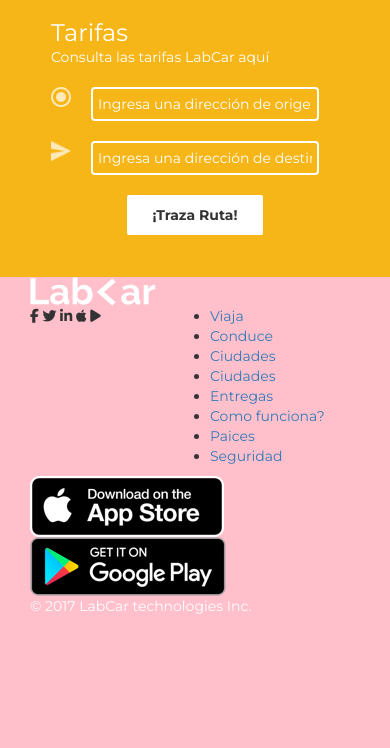
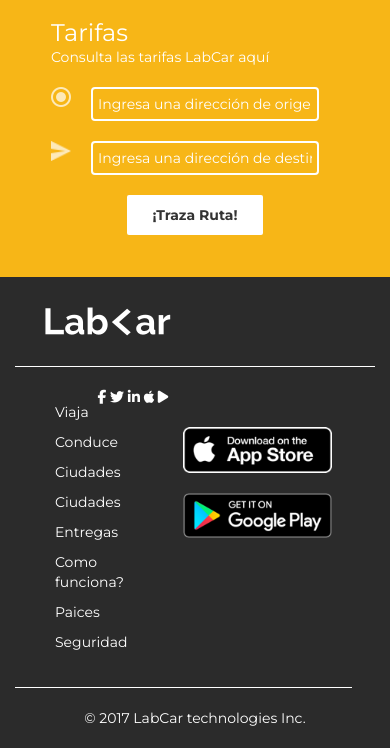
Before and after one commit to MinaRoll/labcar, a plain HTML site: page index.html in a window 390 px wide. Shown: the part 1813-2561 px from the top of the page. Before the commit the page ends 2429 px from the top, so only its background shows below. Drawn offline with nearby package versions, Linux system fonts and the light colour scheme; some packages are replaced by stand-ins of ours.

Commit message:
agrego estilos al footer

```diff
--- a/assets/css/style.css
+++ b/assets/css/style.css
@@ -202,3 +202,67 @@ p#reg{
     width: 75%;
     margin: 30px;
 }
+/* Footer */
+.footer-fluid{
+    background-color: #2b2b2b; /*gris oscuro*/
+}
+footer{
+    background-color: #2b2b2b; /*gris oscuro*/
+}
+footer a, footer i{
+    color: white;
+}
+footer ul{
+    list-style:none;
+}
+footer ul>li{
+    font-size: 14px;
+    padding: 5px;
+
+}
+.footer-logo{
+    padding: 30px;
+    border-bottom: 1px solid white;
+}
+.link-redes{
+    padding: 20px;
+    border-bottom: 1px solid white;
+    display: table;
+    width: 102%;
+}
+.footer-marca{
+    padding: 20px;
+    text-align: center;
+}
+
+.link-redes [class*="col-"]{
+    float: none;
+    display: table-cell;
+    vertical-align: bottom;
+}
+.footer-tienda img{
+    width: 50%;
+    margin-top: 20px;
+}
+@media (max-width: 992px) {
+    .link-redes{
+        display: flex;
+        flex-wrap: wrap-reverse;
+    }
+    .link-redes [class*="col-"]{
+        display: inline;
+    }
+    .footer-redes{
+        order: 4;
+        height: 10px;
+        text-align: right;
+    }
+    .footer-tienda{
+        padding: 0;
+        padding-top: 10px;
+    }
+    .footer-tienda img{
+    width: 100%;
+    margin-top: 20px;
+}
+}
```
